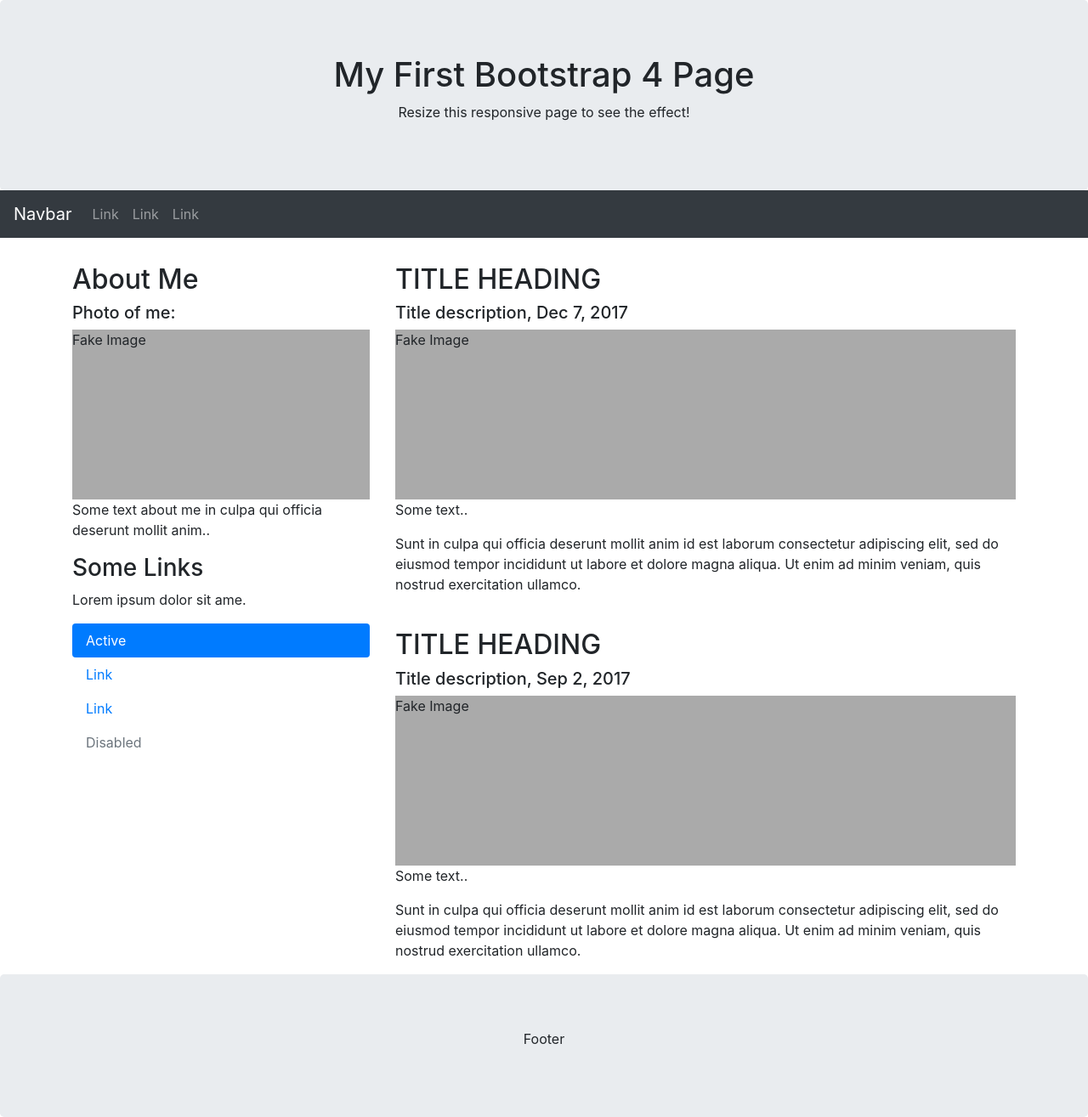
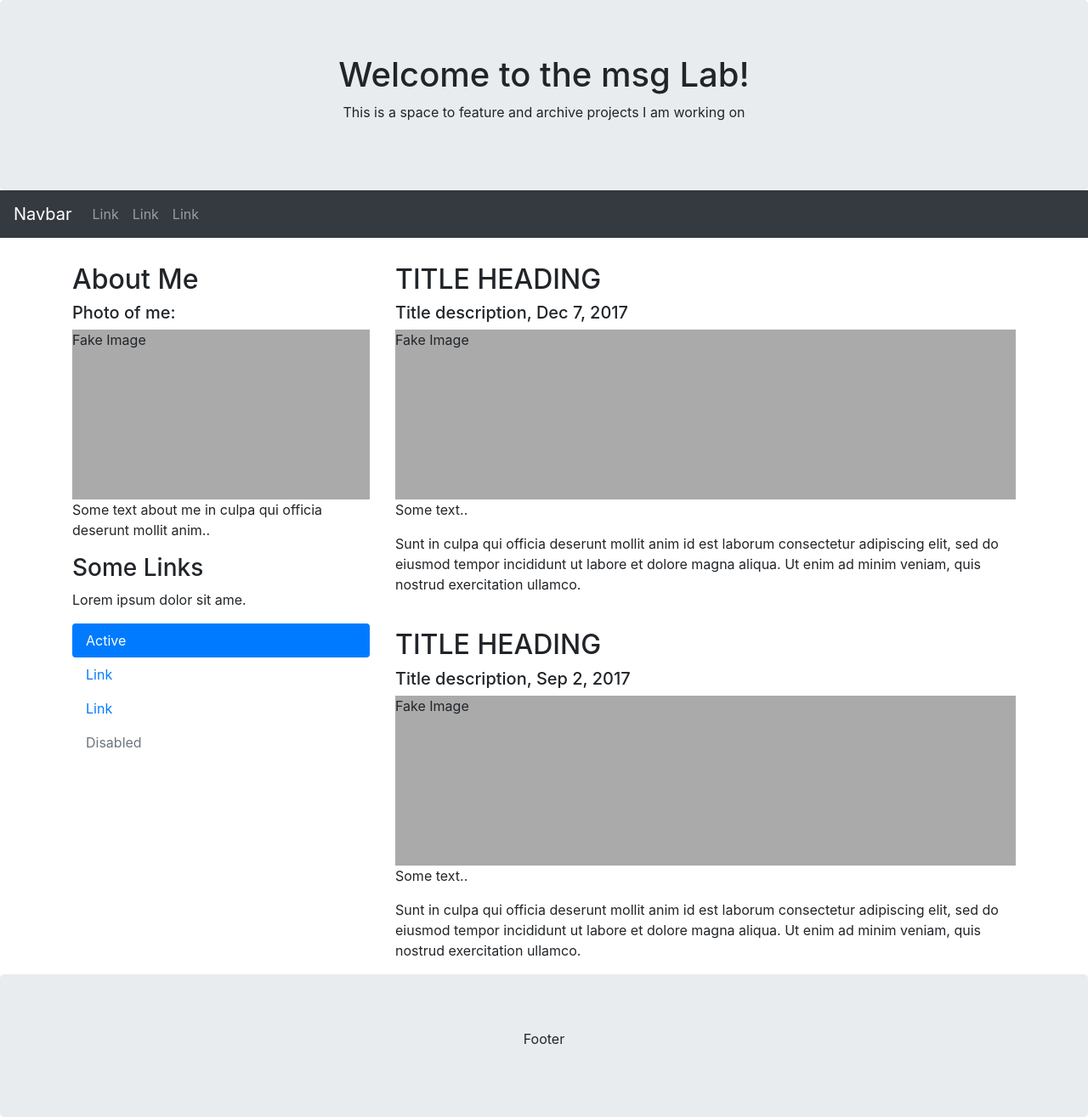
Before and after one commit to msglab/msglab, a Jekyll site: the page index.html, which Jekyll copies as it is, in a window 1280 px wide. Shown: the whole page at 85% size. Built offline with Jekyll 4.4.1, drawn with Linux system fonts in a browser that asks for light colours.

Commit message:
Update index.html

```diff
--- a/index.html
+++ b/index.html
@@ -1,7 +1,7 @@
 <!DOCTYPE html>
 <html lang="en">
 <head>
-  <title>Bootstrap 4 Website Example</title>
+  <title>msg Lab</title>
   <meta charset="utf-8">
   <meta name="viewport" content="width=device-width, initial-scale=1">
   <link rel="stylesheet" href="https://maxcdn.bootstrapcdn.com/bootstrap/4.5.2/css/bootstrap.min.css">
@@ -18,8 +18,8 @@
 <body>
 
 <div class="jumbotron text-center" style="margin-bottom:0">
-  <h1>My First Bootstrap 4 Page</h1>
-  <p>Resize this responsive page to see the effect!</p>
+  <h1>Welcome to the msg Lab!</h1>
+  <p>This is a space to feature and archive projects I am working on</p>
 </div>
 
 <nav class="navbar navbar-expand-sm bg-dark navbar-dark">
```
